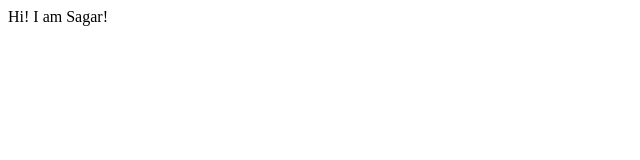
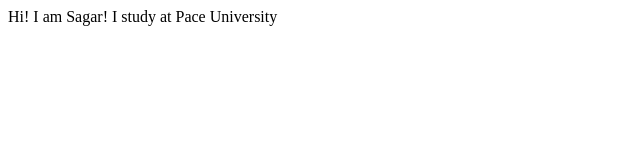
Before and after one commit to nolimits-sagar/Sagar-Devkate-Portfolio, a plain HTML site: page index.html in a window 1280 px wide. Shown: the whole page, without its empty margins (0-640 px from the left). Drawn offline with Linux system fonts and the light colour scheme.

Commit message:
Update text

```diff
--- a/index.html
+++ b/index.html
@@ -4,9 +4,10 @@
     <meta charset="UTF-8">
     <meta http-equiv="X-UA-Compatible" content="IE=edge">
     <meta name="viewport" content="width=device-width, initial-scale=1.0">
-    <title>StudentSite</title>
+    <title>Sagar Devkate Website</title>
 </head>
 <body>
    Hi! I am Sagar!
+   I study at Pace University
 </body>
 </html>
```
